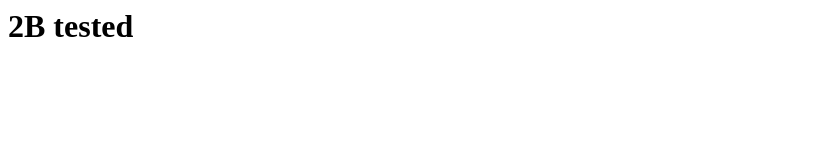
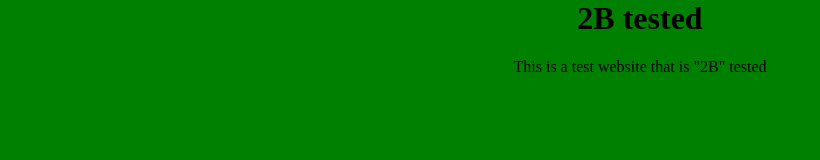
Before and after one commit to LouisT123/2Btested, a plain HTML site: page index.html in a window 1280 px wide. Shown: the whole page, without its empty margins (0-820 px from the left). Drawn offline with Linux system fonts and the light colour scheme.

Commit message:
added styles

```diff
--- a/index.html
+++ b/index.html
@@ -4,8 +4,11 @@
     <meta http-equiv="X-UA-Compatible" content="IE=edge">
     <meta name="viewport" content="width=device-width, initial-scale=1.0">
     <title>Document</title>
+    <!-- link to .css-->
+    <link rel="stylesheet" href="stylefile.css">
 </head>
 <body>
     <h1>2B tested</h1>
+    <p>This is a test website that is "2B" tested</p>
 </body>
 </html>
--- /dev/null
+++ b/stylefile.css
@@ -0,0 +1,5 @@
+body {
+    margin: 0;
+    background-color: green;
+    text-align: center;
+}
```
